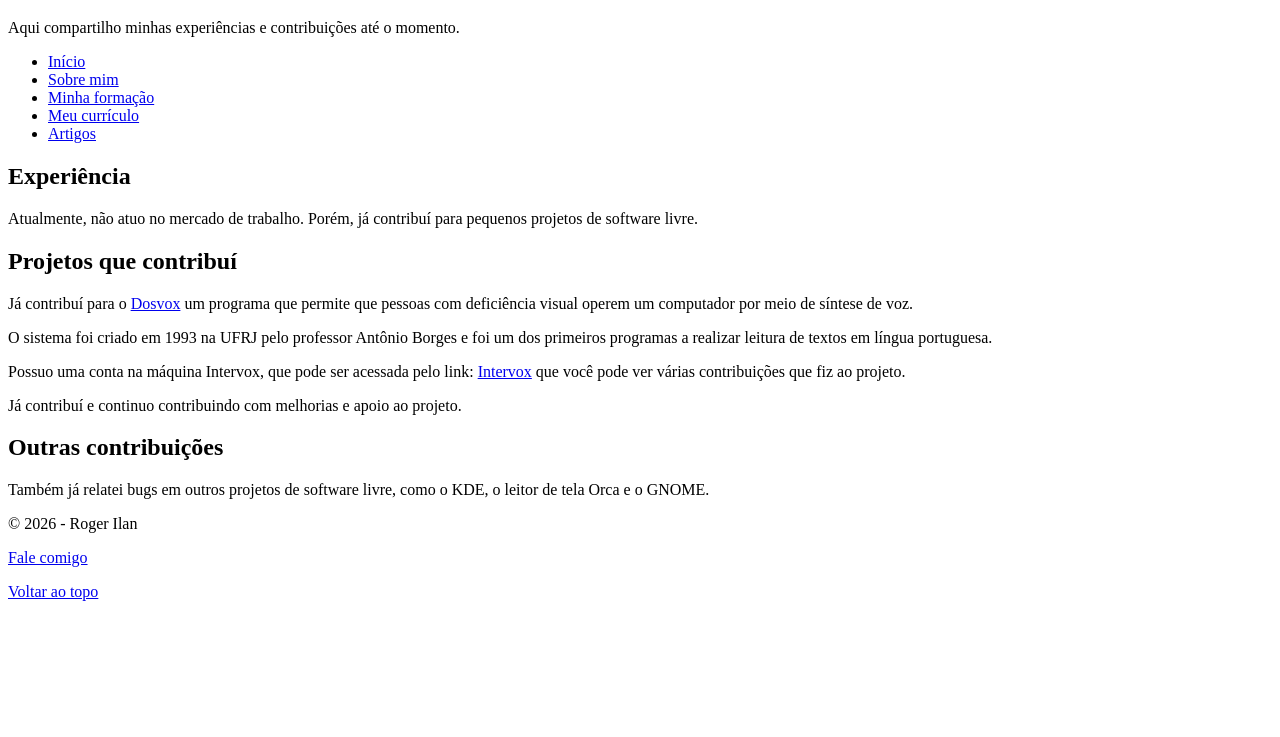
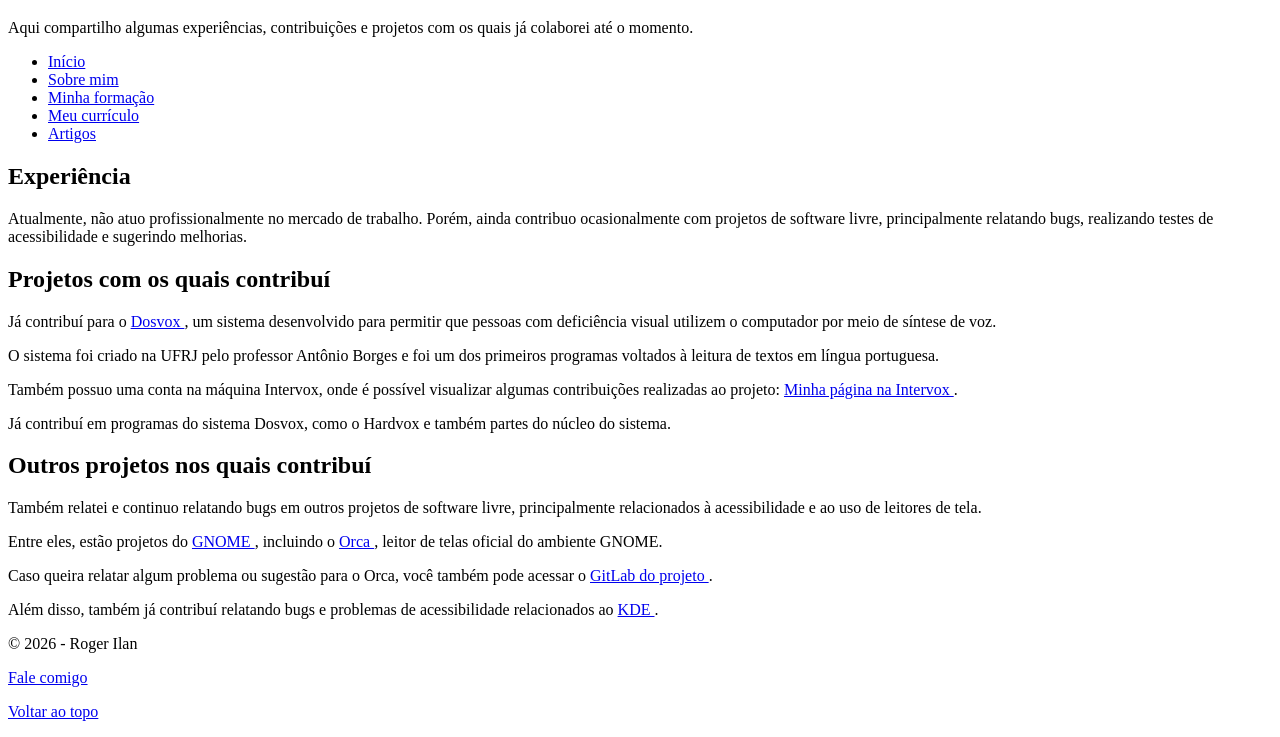
Before and after one commit to roger2-ilan/blog, a plain HTML site: page curriculo.html in a window 1280 px wide. Shown: the part 87-824 px from the top of the page. Before the commit the page ends 800 px from the top, so only its background shows below. Drawn offline with Linux system fonts and the light colour scheme.

Commit message:
atualizar site
Página currículo: Melhorias na navegação, correção de links quebrados.
Página principal:
Reformulação na seção artigos. Ainda não há artigos, porém colocarei em breve.

```diff
--- a/curriculo.html
+++ b/curriculo.html
@@ -4,7 +4,11 @@
 <head>
     <meta charset="UTF-8">
     <meta name="viewport" content="width=device-width, initial-scale=1.0">
-    <title>Meu currículo</title>
+
+    <title>Currículo - Roger Ilan</title>
+
+    <meta name="description"
+        content="Currículo e contribuições de Roger Ilan para projetos de software livre e acessibilidade.">
 </head>
 
 <body id="topo">
@@ -15,7 +19,8 @@
         <h1>Meu currículo</h1>
 
         <p>
-            Aqui compartilho minhas experiências e contribuições até o momento.
+            Aqui compartilho algumas experiências, contribuições e projetos
+            com os quais já colaborei até o momento.
         </p>
     </header>
 
@@ -24,7 +29,7 @@
             <li><a href="index.html">Início</a></li>
             <li><a href="sobre.html">Sobre mim</a></li>
             <li><a href="formacao.html">Minha formação</a></li>
-            <li><a href="curriculo.html">Meu currículo</a></li>
+            <li><a href="curriculo.html" aria-current="page">Meu currículo</a></li>
             <li><a href="artigos/">Artigos</a></li>
         </ul>
     </nav>
@@ -33,44 +38,93 @@
 
         <section>
             <h2>Experiência</h2>
-
-            <p>
-                Atualmente, não atuo no mercado de trabalho.
-                Porém, já contribuí para pequenos projetos de software livre.
+<p>
+    Atualmente, não atuo profissionalmente no mercado de trabalho.
+    Porém, ainda contribuo ocasionalmente com projetos de software livre,
+    principalmente relatando bugs, realizando testes de acessibilidade
+    e sugerindo melhorias.
             </p>
         </section>
 
         <section>
-            <h2>Projetos que contribuí</h2>
+            <h2>Projetos com os quais contribuí</h2>
 
             <p>
                 Já contribuí para o
-                <a href="http://intervox.nce.ufrj.br/dosvox">Dosvox</a>
-                um programa que permite que pessoas com deficiência visual operem um computador por meio de síntese de voz.
+                <a href="https://intervox.nce.ufrj.br/dosvox"
+                    target="_blank"
+                    rel="noopener noreferrer">
+                    Dosvox
+                </a>,
+                um sistema desenvolvido para permitir que pessoas com deficiência visual
+                utilizem o computador por meio de síntese de voz.
             </p>
 
             <p>
-                O sistema foi criado em 1993 na UFRJ pelo professor Antônio Borges
-                e foi um dos primeiros programas a realizar leitura de textos em língua portuguesa.
+                O sistema foi criado na UFRJ pelo professor Antônio Borges
+                e foi um dos primeiros programas voltados à leitura de textos
+                em língua portuguesa.
             </p>
 
             <p>
-                Possuo uma conta na máquina Intervox, que pode ser acessada pelo link:
-                <a href="http://intervox.nce.ufrj.br/~roger">Intervox</a>
-que você pode ver várias contribuições que fiz ao projeto.
+                Também possuo uma conta na máquina Intervox,
+                onde é possível visualizar algumas contribuições realizadas ao projeto:
+                <a href="https://intervox.nce.ufrj.br/~roger"
+                    target="_blank"
+                    rel="noopener noreferrer">
+                    Minha página na Intervox
+                </a>.
             </p>
 
             <p>
-                Já contribuí e continuo contribuindo com melhorias e apoio ao projeto.
+                Já contribuí em programas do sistema Dosvox,
+                como o Hardvox e também partes do núcleo do sistema.
             </p>
         </section>
 
         <section>
-            <h2>Outras contribuições</h2>
+            <h2>Outros projetos nos quais contribuí</h2>
 
             <p>
-                Também já relatei bugs em outros projetos de software livre,
-                como o KDE, o leitor de tela Orca e o GNOME.
+                Também relatei e continuo relatando bugs em outros projetos
+                de software livre, principalmente relacionados à acessibilidade
+                e ao uso de leitores de tela.
+            </p>
+
+            <p>
+                Entre eles, estão projetos do
+                <a href="https://www.gnome.org"
+                    target="_blank"
+                    rel="noopener noreferrer">
+                    GNOME
+                </a>,
+                incluindo o
+                <a href="https://orca.gnome.org"
+                    target="_blank"
+                    rel="noopener noreferrer">
+                    Orca
+                </a>,
+                leitor de telas oficial do ambiente GNOME.
+            </p>
+
+            <p>
+                Caso queira relatar algum problema ou sugestão para o Orca,
+                você também pode acessar o
+                <a href="https://gitlab.gnome.org/GNOME/orca"
+                    target="_blank"
+                    rel="noopener noreferrer">
+                    GitLab do projeto
+                </a>.
+            </p>
+
+            <p>
+                Além disso, também já contribuí relatando bugs
+                e problemas de acessibilidade relacionados ao
+                <a href="https://kde.org"
+                    target="_blank"
+                    rel="noopener noreferrer">
+                    KDE
+                </a>.
             </p>
         </section>
 
```
Also changed, not shown: index.html (+26 -2 lines).
